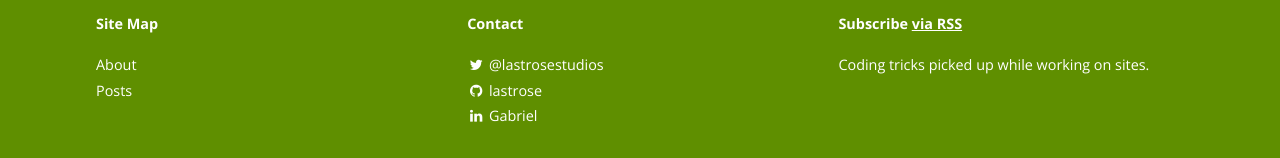
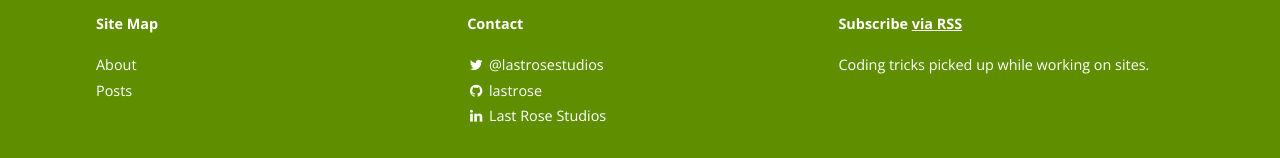
Before and after one commit to LastRose/lastrose.github.io, a Jekyll site: the page built from index.html, in a window 1280 px wide. Shown: the part 1942-2100 px from the top of the page. Built offline with Jekyll 4.4.1, drawn with Linux system fonts in a browser that asks for light colours; nearby versions of some CDN libraries; the list of posts is cut into pages by our own code; a style sheet for code colours, icons or effects is not loaded.

Commit message:
Updated Linkedin info

```diff
--- a/_config.yml
+++ b/_config.yml
@@ -80,8 +80,8 @@ social:
 
   - name: LinkedIn
     icon: linkedin
-    username: Gabriel
-    url: hhttps://ca.linkedin.com/pub/gabriel-ferland/35/930/1b2
+    username: Last Rose Studios
+    url: https://www.linkedin.com/company/last-rose-studios-inc-
     desc: Connect with me on LinkedIn
     share_url: //www.linkedin.com/shareArticle
     share_title: ?mini=true
```
